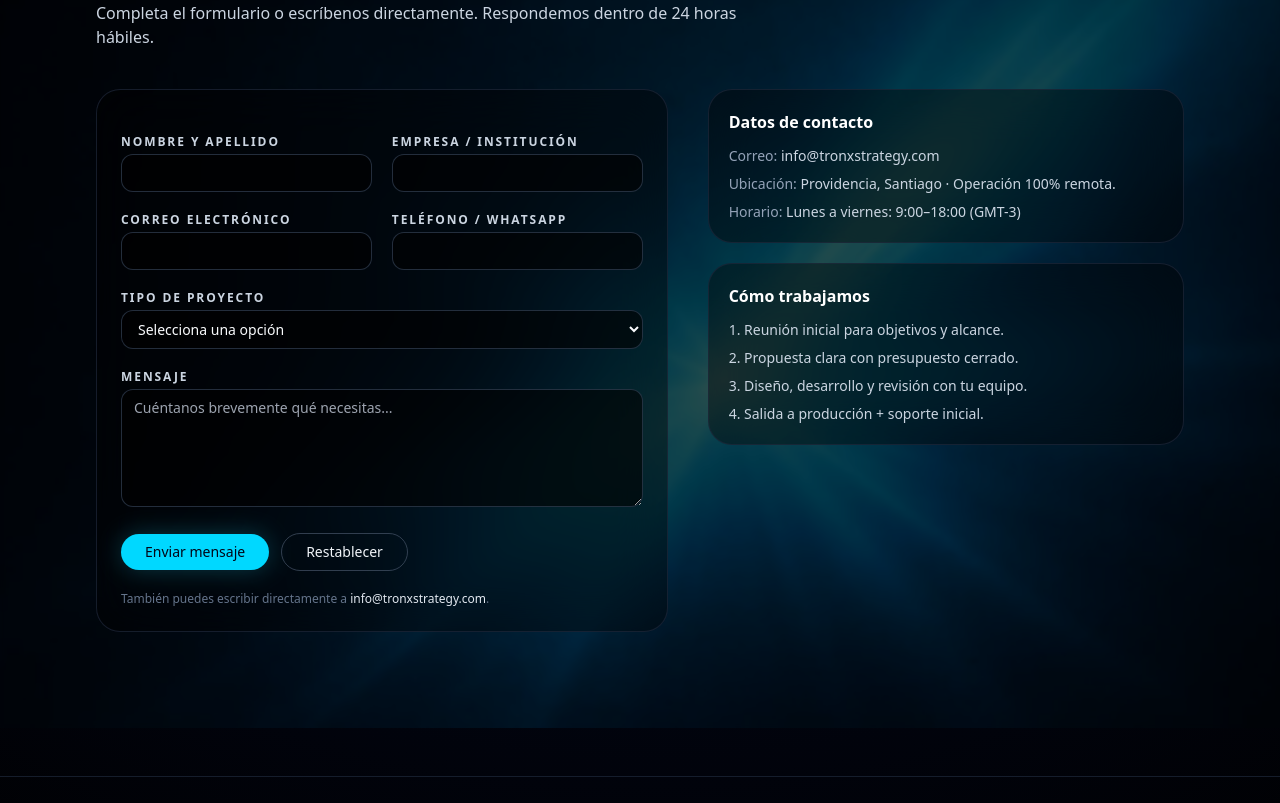
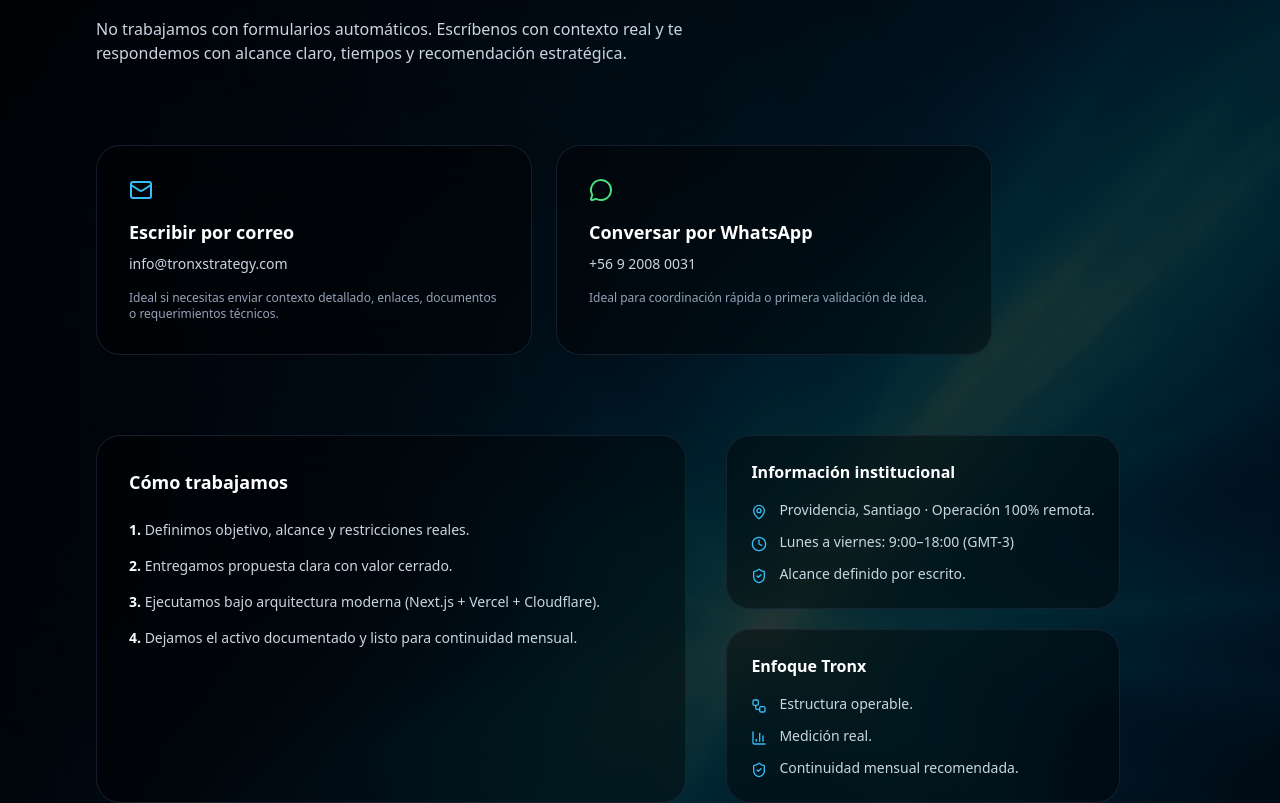
Before and after one commit to TronxGroup/Tronx-Strategy, a Next.js app: page /contacto in a window 1280 px wide. Shown: the part 400-1203 px from the top of the page. Built offline with nearby package versions, Linux system fonts and the light colour scheme.

Commit message:
Update page.tsx

```diff
--- a/app/contacto/page.tsx
+++ b/app/contacto/page.tsx
@@ -1,7 +1,17 @@
 // app/contacto/page.tsx
 "use client";
 
-import Script from "next/script";
+import Link from "next/link";
+import {
+  Mail,
+  MessageCircle,
+  ArrowRight,
+  MapPin,
+  Clock,
+  ShieldCheck,
+  Workflow,
+  BarChart3,
+} from "lucide-react";
 
 export default function ContactoPage() {
   return (
@@ -15,233 +25,185 @@ export default function ContactoPage() {
       }}
     >
       {/* Overlay */}
-      <div className="absolute inset-0 bg-black/70 backdrop-blur-[2px]" />
+      <div className="absolute inset-0 bg-black/80 backdrop-blur-[2px]" />
 
-      {/* Script reCAPTCHA */}
-      <Script
-        src="https://www.google.com/recaptcha/api.js"
-        async
-        defer
-        strategy="lazyOnload"
-      />
+      <div className="relative section py-20 lg:py-28 flex-1 space-y-20">
 
-      {/* Contenido */}
-      <div className="relative section py-16 lg:py-24 flex-1">
-        {/* Encabezado */}
-        <section className="max-w-4xl">
+        {/* =======================================================
+           HERO
+        ======================================================= */}
+        <header className="max-w-4xl">
           <p className="section-title text-sky-300/90">Contacto</p>
+
           <h1 className="section-heading text-white">
-            Cuéntanos qué necesitas y diseñamos el plan adecuado.
+            Si tu proyecto requiere estructura y continuidad,
+            <br className="hidden md:block" />
+            conversemos directamente.
           </h1>
+
           <p className="section-subtitle text-slate-300 max-w-2xl">
-            Completa el formulario o escríbenos directamente. Respondemos dentro
-            de 24 horas hábiles.
+            No trabajamos con formularios automáticos.
+            Escríbenos con contexto real y te respondemos con alcance claro,
+            tiempos y recomendación estratégica.
           </p>
+        </header>
+
+        {/* =======================================================
+           CTA PRINCIPALES
+        ======================================================= */}
+        <section className="grid gap-6 md:grid-cols-2 max-w-4xl">
+
+          {/* Email */}
+          <a
+            href="mailto:info@tronxstrategy.com"
+            className="card-surface p-8 bg-black/70 border border-slate-700/70 backdrop-blur-sm rounded-2xl hover:border-sky-400/40 transition"
+          >
+            <Mail className="w-6 h-6 text-sky-400 mb-4" />
+            <h2 className="text-lg font-semibold text-white">
+              Escribir por correo
+            </h2>
+            <p className="mt-2 text-sm text-slate-300">
+              info@tronxstrategy.com
+            </p>
+            <p className="mt-4 text-xs text-slate-400">
+              Ideal si necesitas enviar contexto detallado,
+              enlaces, documentos o requerimientos técnicos.
+            </p>
+          </a>
+
+          {/* WhatsApp */}
+          <a
+            href="https://wa.me/56920080031"
+            target="_blank"
+            rel="noopener noreferrer"
+            className="card-surface p-8 bg-black/70 border border-slate-700/70 backdrop-blur-sm rounded-2xl hover:border-green-400/40 transition"
+          >
+            <MessageCircle className="w-6 h-6 text-green-400 mb-4" />
+            <h2 className="text-lg font-semibold text-white">
+              Conversar por WhatsApp
+            </h2>
+            <p className="mt-2 text-sm text-slate-300">
+              +56 9 2008 0031
+            </p>
+            <p className="mt-4 text-xs text-slate-400">
+              Ideal para coordinación rápida o primera validación de idea.
+            </p>
+          </a>
         </section>
 
-        {/* Formulario + Aside */}
-        <section className="mt-10 grid gap-10 lg:grid-cols-[minmax(0,1.2fr)_minmax(0,1fr)] items-start">
-          {/* FORMULARIO (Zoho WebToLead, mismo diseño Tronx) */}
-          <form
-  id="webform6988454000001329111"
-  name="WebToLeads6988454000001329111"
-  method="POST"
-  action="https://crm.zoho.com/crm/WebToLeadForm"
-  acceptCharset="UTF-8"
-  className="card-surface p-6 space-y-5 bg-black/70 border border-slate-700/70 backdrop-blur-sm rounded-2xl"
->
-  {/* --- HIDDEN ZOHO (NO TOCAR) --- */}
-  <input
-    type="hidden"
-    name="xnQsjsdp"
-    value="c0dc3ffa504f6e87c28e87d1f635554b975ade794041575b3f5b48f48329d5dd"
-  />
-  <input type="hidden" name="zc_gad" id="zc_gad" value="" />
-  <input
-    type="hidden"
-    name="xmIwtLD"
-    value="413078008e8a3bcce6d97d6302b548f90a53ed4e7ce073494598ea7007edd4d3fee6a18c3f509e526a14298bd390f08e"
-  />
-  <input type="hidden" name="actionType" value="TGVhZHM=" />
-  <input
-    type="hidden"
-    name="returnURL"
-    value="https://www.tronxstrategy.com/confirm"
-  />
+        {/* =======================================================
+           CÓMO TRABAJAMOS
+        ======================================================= */}
+        <section className="grid gap-10 lg:grid-cols-[1.2fr_0.8fr] max-w-5xl">
 
-  {/* Marca */}
-  <input type="hidden" name="LEADCF5" value="Tronx-Strategy" />
+          {/* Proceso */}
+          <div className="card-surface p-8 bg-black/70 border border-slate-700/70 backdrop-blur-sm rounded-2xl">
+            <h2 className="text-lg font-semibold text-white">
+              Cómo trabajamos
+            </h2>
 
-  {/* Origen del Lead */}
-  <input
-    type="hidden"
-    name="LEADCF9"
-    value="tronxstrategy.com/contacto"
-  />
+            <ol className="mt-6 space-y-4 text-sm text-slate-300">
+              <li>
+                <strong className="text-white">1.</strong> Definimos objetivo,
+                alcance y restricciones reales.
+              </li>
+              <li>
+                <strong className="text-white">2.</strong> Entregamos propuesta
+                clara con valor cerrado.
+              </li>
+              <li>
+                <strong className="text-white">3.</strong> Ejecutamos bajo
+                arquitectura moderna (Next.js + Vercel + Cloudflare).
+              </li>
+              <li>
+                <strong className="text-white">4.</strong> Dejamos el activo
+                documentado y listo para continuidad mensual.
+              </li>
+            </ol>
+          </div>
 
-  {/* Honeypot */}
-  <input type="hidden" name="aG9uZXlwb3Q" style={{ display: "none" }} />
+          {/* Información institucional */}
+          <aside className="space-y-5 text-sm text-slate-300">
 
-  {/* Nombre + Empresa */}
-  <div className="grid gap-5 md:grid-cols-2">
-    <Field label="Nombre y Apellido" name="Last Name" required />
-    <Field label="Empresa / institución" name="Company" required />
-  </div>
+            <div className="card-surface p-6 bg-black/70 border border-slate-700/70 backdrop-blur-sm rounded-2xl">
+              <h2 className="text-base font-semibold text-white">
+                Información institucional
+              </h2>
 
-  {/* Email + Teléfono */}
-  <div className="grid gap-5 md:grid-cols-2">
-    <Field label="Correo electrónico" name="Email" type="email" required />
-    <Field label="Teléfono / WhatsApp" name="Mobile" />
-  </div>
-
-  {/* Tipo de proyecto */}
-  <div>
-    <Label>Tipo de proyecto</Label>
-    <select name="LEADCF32" required className="input-select">
-      <option value="-None-">Selecciona una opción</option>
-      <option value="Sitio web corporativo">Sitio web corporativo</option>
-      <option value="Landing page">Landing page</option>
-      <option value="Portal o directorio">Portal o directorio</option>
-      <option value="Rediseño de sitio actual">Rediseño de sitio actual</option>
-      <option value="Otro">Otro</option>
-    </select>
-  </div>
-
-  {/* Mensaje */}
-  <div>
-    <Label>Mensaje</Label>
-    <textarea
-      name="LEADCF3"
-      rows={5}
-      className="input-area"
-      placeholder="Cuéntanos brevemente qué necesitas..."
-    />
-  </div>
-
-  {/* reCAPTCHA */}
-  <div className="mt-4">
-    <div
-      className="g-recaptcha"
-      data-sitekey="6LfP4RYsAAAAAHgL1XFwZogFNns_cLHZwKhEmcB6"
-      data-theme="light"
-    />
-  </div>
-
-  {/* Botones */}
-  <div className="mt-6 flex flex-wrap items-center gap-3">
-    <button
-      type="submit"
-      id="formsubmit"
-      className="btn-primary w-full md:w-auto formsubmit"
-    >
-      Enviar mensaje
-    </button>
-
-    <button type="reset" className="btn-ghost w-full md:w-auto">
-      Restablecer
-    </button>
-  </div>
-
-  <p className="text-xs text-slate-500 mt-3">
-    También puedes escribir directamente a{" "}
-    <span className="text-slate-200 font-medium">
-      info@tronxstrategy.com
-    </span>.
-  </p>
-</form>
-
-          {/* ASIDE DERECHO */}
-          <aside className="space-y-5 text-sm text-slate-300">
-            {/* Datos de contacto */}
-            <div className="card-surface p-5 bg-black/70 border border-slate-700/70 backdrop-blur-sm rounded-2xl">
-              <h2 className="text-base font-semibold text-white">
-                Datos de contacto
-              </h2>
-              <ul className="mt-3 space-y-2">
-                <li>
-                  <span className="text-slate-400">Correo: </span>
-                  info@tronxstrategy.com
-                </li>
-                <li>
-                  <span className="text-slate-400">Ubicación: </span>
+              <ul className="mt-4 space-y-3">
+                <li className="flex gap-3">
+                  <MapPin className="w-4 h-4 text-sky-400 mt-1" />
                   Providencia, Santiago · Operación 100% remota.
                 </li>
-                <li>
-                  <span className="text-slate-400">Horario: </span>
+                <li className="flex gap-3">
+                  <Clock className="w-4 h-4 text-sky-400 mt-1" />
                   Lunes a viernes: 9:00–18:00 (GMT-3)
+                </li>
+                <li className="flex gap-3">
+                  <ShieldCheck className="w-4 h-4 text-sky-400 mt-1" />
+                  Alcance definido por escrito.
                 </li>
               </ul>
             </div>
 
-            {/* Cómo trabajamos */}
-            <div className="card-surface p-5 bg-black/70 border border-slate-700/70 backdrop-blur-sm rounded-2xl">
+            <div className="card-surface p-6 bg-black/70 border border-slate-700/70 backdrop-blur-sm rounded-2xl">
               <h2 className="text-base font-semibold text-white">
-                Cómo trabajamos
+                Enfoque Tronx
               </h2>
-              <ol className="mt-3 list-decimal list-inside space-y-2">
-                <li>Reunión inicial para objetivos y alcance.</li>
-                <li>Propuesta clara con presupuesto cerrado.</li>
-                <li>Diseño, desarrollo y revisión con tu equipo.</li>
-                <li>Salida a producción + soporte inicial.</li>
-              </ol>
+
+              <div className="mt-4 space-y-3">
+                <div className="flex gap-3">
+                  <Workflow className="w-4 h-4 text-sky-400 mt-1" />
+                  Estructura operable.
+                </div>
+                <div className="flex gap-3">
+                  <BarChart3 className="w-4 h-4 text-sky-400 mt-1" />
+                  Medición real.
+                </div>
+                <div className="flex gap-3">
+                  <ShieldCheck className="w-4 h-4 text-sky-400 mt-1" />
+                  Continuidad mensual recomendada.
+                </div>
+              </div>
             </div>
           </aside>
         </section>
+
+        {/* =======================================================
+           CTA FINAL
+        ======================================================= */}
+        <section className="text-center pt-6">
+          <p className="text-sm text-slate-400">
+            Envíanos objetivo + secciones + fecha ideal.
+          </p>
+
+          <div className="mt-4 flex flex-wrap justify-center gap-3">
+            <Link
+              href="mailto:info@tronxstrategy.com"
+              className="btn-primary inline-flex items-center gap-2 px-6 py-3"
+            >
+              Escribir ahora
+              <ArrowRight className="w-4 h-4" />
+            </Link>
+
+            <a
+              href="https://wa.me/56920080031"
+              target="_blank"
+              rel="noopener noreferrer"
+              className="btn-ghost bg-white/10 hover:bg-white/20 inline-flex items-center gap-2 px-6 py-3"
+            >
+              WhatsApp
+              <ArrowRight className="w-4 h-4" />
+            </a>
+          </div>
+
+          <p className="mt-4 text-xs text-slate-500">
+            Trabajamos con alcance definido. No realizamos desarrollos
+            fuera de especificación sin evaluación formal.
+          </p>
+        </section>
+
       </div>
     </section>
   );
 }
-
-/* ---------- SUBCOMPONENTES ---------- */
-
-function Label({ children }: { children: React.ReactNode }) {
-  return (
-    <label className="block text-xs font-semibold text-slate-300 uppercase tracking-[0.16em]">
-      {children}
-    </label>
-  );
-}
-
-function Field({
-  label,
-  name,
-  type = "text",
-  required = false,
-}: {
-  label: string;
-  name: string;
-  type?: string;
-  required?: boolean;
-}) {
-  return (
-    <div>
-      <Label>{label}</Label>
-      <input
-        name={name}
-        type={type}
-        required={required}
-        className="input-base"
-      />
-    </div>
-  );
-}
-
-/* ---------- CLASES GLOBALES SUGERIDAS (globals.css) ----------
-.input-base {
-  @apply mt-1 w-full rounded-xl border border-slate-700/70 bg-black/60
-         px-3 py-2 text-sm text-slate-50 outline-none
-         focus:border-tronx-accent/70;
-}
-
-.input-select {
-  @apply mt-1 w-full rounded-xl border border-slate-700/70 bg-black/60
-         px-3 py-2 text-sm text-slate-50 outline-none
-         focus:border-tronx-accent/70;
-}
-
-.input-area {
-  @apply mt-1 w-full rounded-xl border border-slate-700/70 bg-black/60
-         px-3 py-2 text-sm text-slate-50 outline-none
-         focus:border-tronx-accent/70;
-}
-----------------------------------------------------------------*/
```
